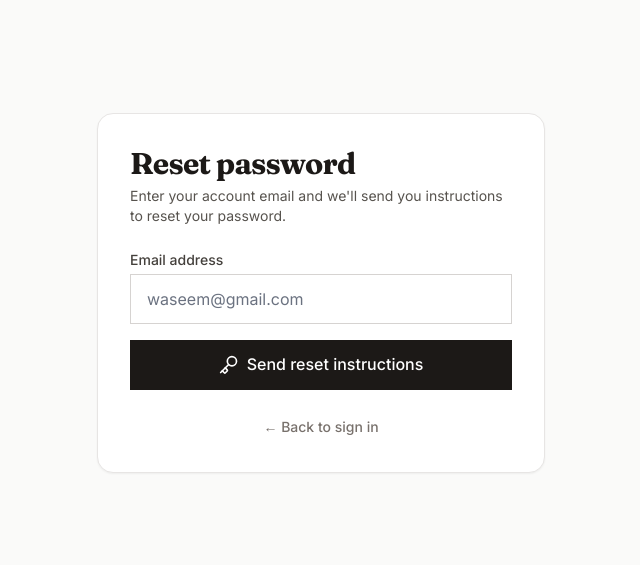
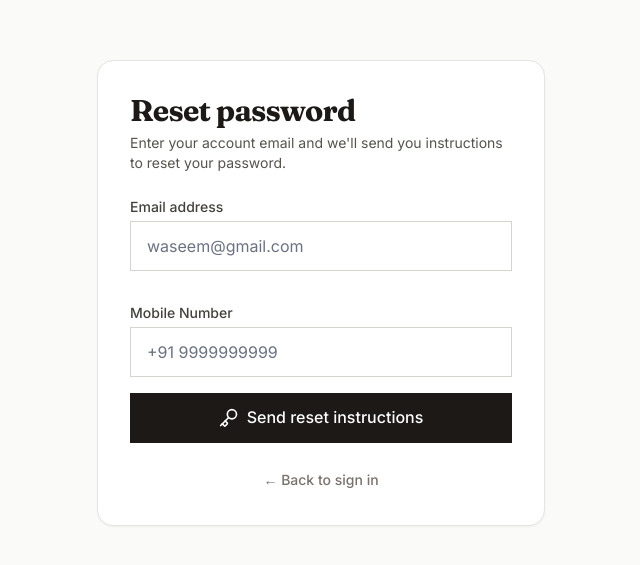
Before and after one commit to waseemmushtaq173-hub/kashroot-web, a Next.js app: page /forgot-password in a window 1280 px wide. Shown: the part 107-672 px from the top of the page, without its empty margins (319-959 px from the left). Built offline with nearby package versions, Linux system fonts and the light colour scheme.

Commit message:
fix: purge restricted expert links from dashboards and implement dual OTP dispatch

```diff
--- a/src/app/(dashboards)/farmer/dashboard/page.tsx
+++ b/src/app/(dashboards)/farmer/dashboard/page.tsx
@@ -424,13 +424,6 @@ export default function FarmerDashboardPage() {
             <p className="text-caption text-amber-700">Live route & ETA by plate</p>
           </div>
         </Link>
-        <Link href="/expert" className="kr-card bg-orange-50/50 hover:bg-orange-50 border-orange-200 flex items-center gap-3 p-4 transition-colors">
-          <Info className="w-5 h-5 text-orange-600 shrink-0" />
-          <div>
-            <p className="text-body-sm font-medium text-orange-900">Expert Panel</p>
-            <p className="text-caption text-orange-700">Advisory & Knowledge Hub</p>
-          </div>
-        </Link>
       </div>
 
       {/* Summary cards */}
--- a/src/app/forgot-password/page.tsx
+++ b/src/app/forgot-password/page.tsx
@@ -3,9 +3,10 @@
 import { useState } from 'react';
 import Link from 'next/link';
 import { Loader2, Key } from 'lucide-react';
-
+import { authApi } from '@/lib/api/auth';
 export default function ForgotPasswordPage() {
   const [email, setEmail] = useState('');
+  const [phone, setPhone] = useState('');
   const [loading, setLoading] = useState(false);
   const [error, setError] = useState('');
   const [success, setSuccess] = useState(false);
@@ -16,8 +17,8 @@ export default function ForgotPasswordPage() {
     setError('');
 
     try {
-      // Instant mock bypass for OTP dispatch
-      await new Promise(r => setTimeout(r, 400)); // slight realistic delay
+      // Dispatch OTP via the API
+      await authApi.resendOtp({ email, phone });
 
       setSuccess(true);
       setTimeout(() => {
@@ -50,8 +51,8 @@ export default function ForgotPasswordPage() {
 
         {success ? (
           <div className="p-4 bg-emerald-50 border border-emerald-200 text-emerald-800 rounded-lg text-center space-y-3">
-            <p className="font-medium">Instructions & OTP dispatched!</p>
-            <p className="text-sm">We've sent a 6-digit verification code to your mobile number and your email (<strong className="font-semibold">{email}</strong>).</p>
+            <p className="font-medium">OTP successfully sent to mobile number and email!</p>
+            <p className="text-sm">We've sent a 6-digit verification code to <strong className="font-semibold">{phone}</strong> and <strong className="font-semibold">{email}</strong>.</p>
             <Link href={`/verify-otp?email=${encodeURIComponent(email)}`} className="block w-full bg-emerald-600 text-white py-2 rounded-lg mt-4 hover:bg-emerald-700">
               Go to Verification
             </Link>
@@ -65,6 +66,18 @@ export default function ForgotPasswordPage() {
                 placeholder="waseem@gmail.com"
                 value={email}
                 onChange={(e) => setEmail(e.target.value)}
+                className="w-full px-4 py-3 bg-white border border-stone-300 rounded-lg text-stone-900 focus:outline-none focus:ring-2 focus:ring-stone-900 mb-4"
+                required
+              />
+            </div>
+
+            <div>
+              <label className="block text-sm font-medium text-stone-700 mb-1">Mobile Number</label>
+              <input
+                type="tel"
+                placeholder="+91 9999999999"
+                value={phone}
+                onChange={(e) => setPhone(e.target.value)}
                 className="w-full px-4 py-3 bg-white border border-stone-300 rounded-lg text-stone-900 focus:outline-none focus:ring-2 focus:ring-stone-900"
                 required
               />
--- a/src/lib/api/auth.ts
+++ b/src/lib/api/auth.ts
@@ -48,6 +48,7 @@ export interface VerifyOtpDto {
 
 export interface ResendOtpDto {
   email: string;
+  phone?: string;
 }
 
 export interface MfaVerifyDto {
@@ -114,7 +115,10 @@ export const authApi = {
     // Zero-delay instantaneous mockup
     return { message: 'OTP verified successfully' };
   },
-  resendOtp:     async (dto: ResendOtpDto)   => ({ message: 'OTP resent successfully' }),
+  resendOtp: async (dto: ResendOtpDto) => {
+    console.log(`[MOCK AUTH] OTP 123456 sent to email: ${dto.email} and mobile: ${dto.phone || 'N/A'}`);
+    return { message: 'OTP successfully sent to mobile number and email' };
+  },
   mfaSetup:      async ()                    => ({ qrCodeDataUrl: '', secret: '' } as MfaSetupResponse),
   mfaVerify:     async (dto: MfaVerifyDto)   => ({ message: 'MFA verified' } as MfaVerifyResponse),
   refresh:       async ()                    => ({ accessToken: 'mock_jwt_token_for_demo_purposes_only_12345' }),
```
